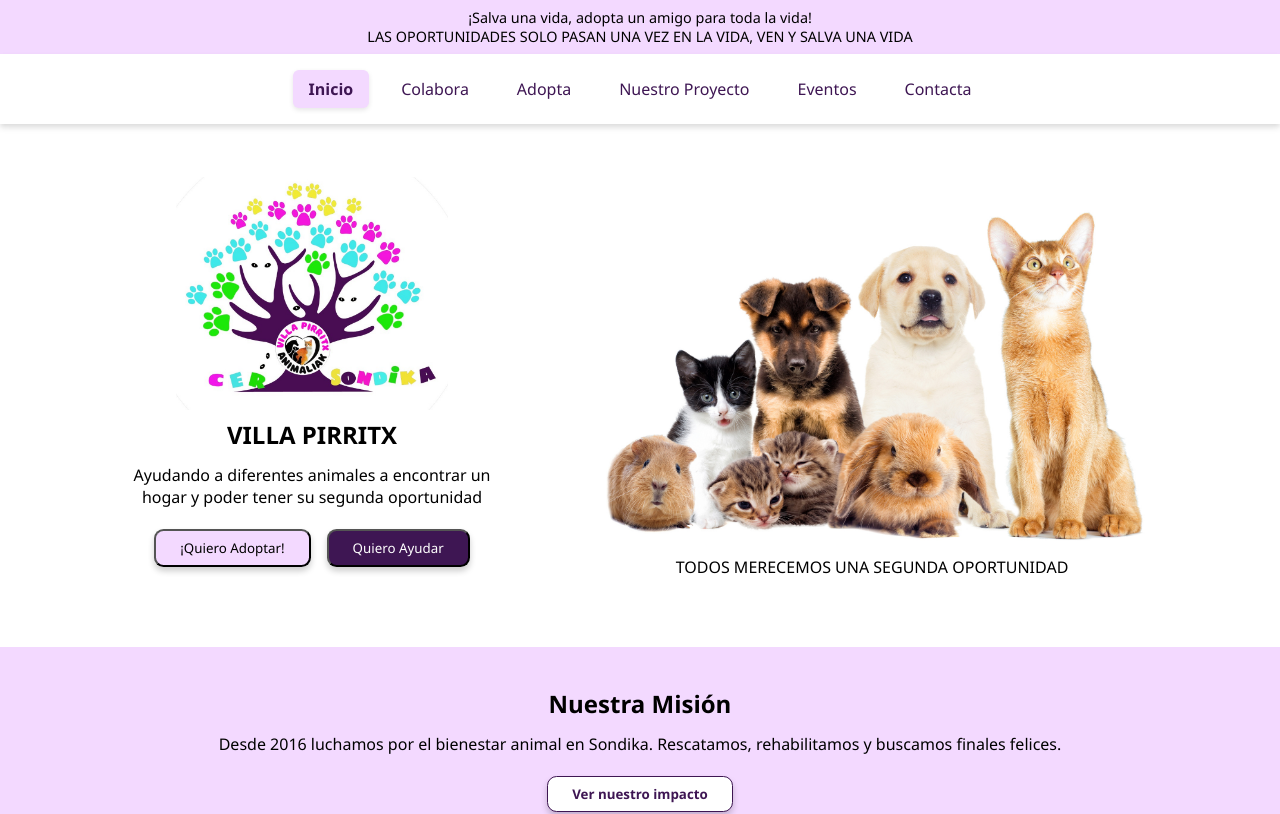
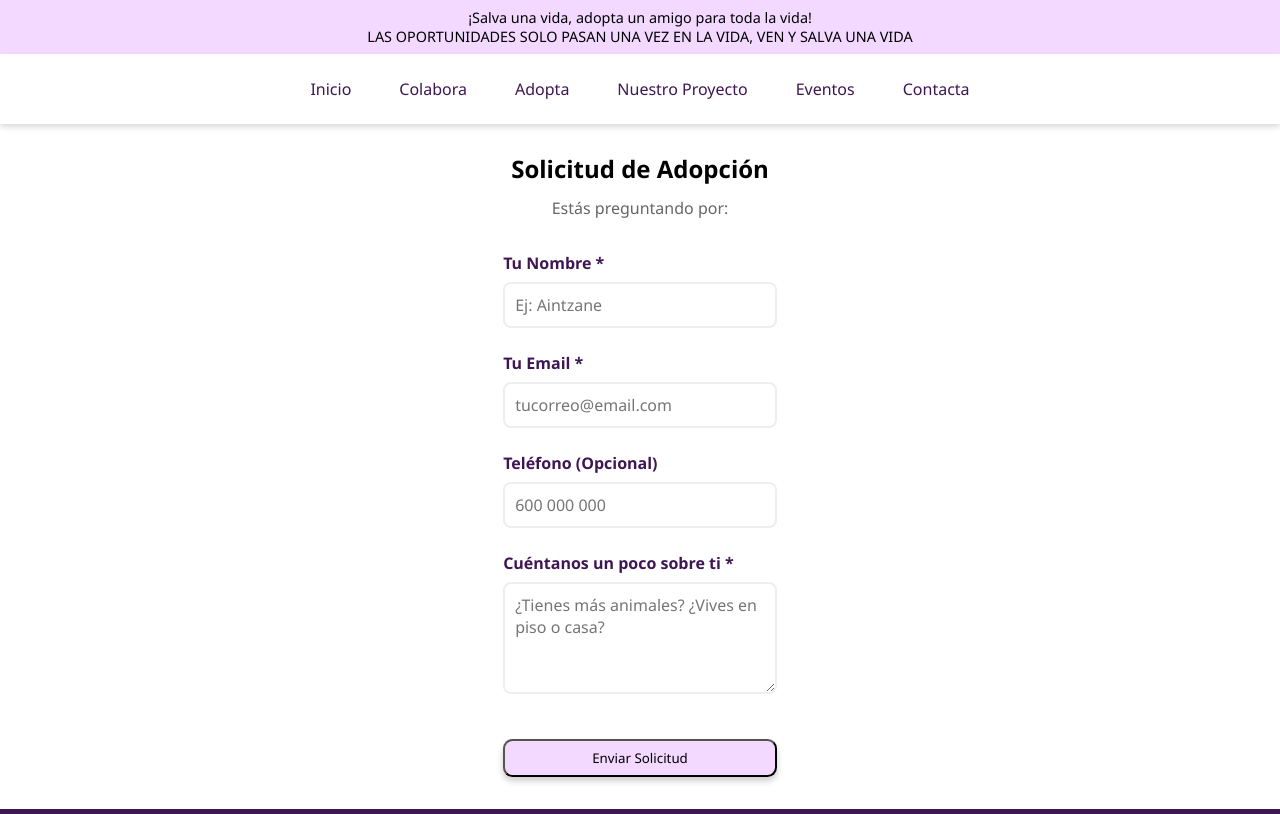
Before and after one commit to A-Goffard/refugio-villapirritx, a Vue app in the folder frontend/: page /solicitud in a window 1280 px wide. Before the commit this address led to /. Shown: the top 814 px of the page. Built offline with nearby package versions, Linux system fonts and the light colour scheme.

Commit message:
añadido formulario para solicitar adopcion

```diff
--- a/frontend/src/router/index.js
+++ b/frontend/src/router/index.js
@@ -12,7 +12,7 @@ import FormularioView from "@/views/FormularioView.vue";
 // import InteresView from "@/views/InteresView.vue";
 import SubidaView from "@/views/SubidaView.vue";
 import GestionAdopcionesView from "@/views/GestionAdopcionesView.vue";
-
+import SolicitudAdopcion from "../views/SolicitudAdopcion.vue";
 
 // NOTA: No hace falta importar Header y Footer aquí,
 // porque ya están puestos fijos en App.vue.
@@ -26,10 +26,10 @@ const router = createRouter({
   scrollBehavior(to, from, savedPosition) {
     // Si le das al botón "Atrás" del navegador, vuelve donde estabas
     if (savedPosition) {
-      return savedPosition
+      return savedPosition;
     } else {
       // Si vas a una página nueva, sube arriba del todo
-      return { top: 0 }
+      return { top: 0 };
     }
   },
 
@@ -46,7 +46,16 @@ const router = createRouter({
 
     // Rutas admin
     { path: "/subida", name: "subida", component: SubidaView },
-    { path: "/gestion-adopciones", name: "gestion", component: GestionAdopcionesView },
+    {
+      path: "/gestion-adopciones",
+      name: "gestion",
+      component: GestionAdopcionesView,
+    },
+    {
+      path: "/solicitud",
+      name: "solicitud",
+      component: SolicitudAdopcion,
+    },
 
     // Comodín
     { path: "/:pathMatch(.*)*", redirect: "/" },
--- a/frontend/src/views/AdopcionView.vue
+++ b/frontend/src/views/AdopcionView.vue
@@ -1,40 +1,48 @@
 <script setup>
-import { ref, onMounted } from 'vue'
-import axios from 'axios'
+import { ref, onMounted } from "vue";
+import axios from "axios";
 
 // Variables para guardar los datos
-const animales = ref([])
-const cargando = ref(true)
-const error = ref(null)
+const animales = ref([]);
+const cargando = ref(true);
+const error = ref(null);
 
 // Cuando la página se carga, pedimos los datos
 onMounted(async () => {
   try {
     // Petición a tu Django local
-    const response = await axios.get('/api/animales/')
+    const response = await axios.get("/api/animales/");
 
     // Filtramos solo los que están en ADOPCION o URGENTE
-    animales.value = response.data.filter(a => a.estado === 'ADOPCION' || a.estado === 'URGENTE')
+    animales.value = response.data.filter(
+      (a) => a.estado === "ADOPCION" || a.estado === "URGENTE"
+    );
   } catch (e) {
-    console.error(e)
-    error.value = "Hubo un problema cargando los peludos. Inténtalo más tarde."
+    console.error(e);
+    error.value = "Hubo un problema cargando los peludos. Inténtalo más tarde.";
   } finally {
-    cargando.value = false
+    cargando.value = false;
   }
-})
+});
 </script>
 
 <template>
   <div class="body">
     <div class="capaBlanca">
       <div class="centre encabezado">
-          <img src="/iconos/patita.png" class="patita-titulo" alt="huella">
+        <img src="/iconos/patita.png" class="patita-titulo" alt="huella" />
         <h2>Animales en Adopción</h2>
-          <p>Estos pequeños buscan una segunda oportunidad. ¿Eres tú su familia?</p>
+        <p>
+          Estos pequeños buscan una segunda oportunidad. ¿Eres tú su familia?
+        </p>
       </div>
 
       <div v-if="cargando" class="centre loading-container">
-          <img src="/iconos/patita.png" class="patita-animada" alt="Cargando...">
+        <img
+          src="/iconos/patita.png"
+          class="patita-animada"
+          alt="Cargando..."
+        />
         <p>Llamando a los animales...</p>
       </div>
 
@@ -48,12 +56,18 @@ onMounted(async () => {
 
       <div v-else class="animal-grid">
         <div v-for="animal in animales" :key="animal.id" class="animal-card">
-
           <div class="img-container">
             <img v-if="animal.foto" :src="animal.foto" :alt="animal.nombre" />
-                  <img v-else src="/logos/logo.png" alt="Sin foto" class="placeholder" />
+            <img
+              v-else
+              src="/logos/logo.png"
+              alt="Sin foto"
+              class="placeholder"
+            />
 
-                  <span v-if="animal.estado === 'URGENTE'" class="etiqueta-urgente">¡URGENTE!</span>
+            <span v-if="animal.estado === 'URGENTE'" class="etiqueta-urgente"
+              >¡URGENTE!</span
+            >
           </div>
 
           <div class="info">
@@ -67,7 +81,9 @@ onMounted(async () => {
             <p class="desc">{{ animal.descripcion }}</p>
 
             <div class="acciones">
-                    <router-link :to="{ path: '/contacta', query: { asunto: 'Interés en adoptar a ' + animal.nombre }}">
+              <router-link
+                :to="{ path: '/solicitud', query: { animal: animal.nombre } }"
+              >
                 <button class="btnRosa">Preguntar por mí</button>
               </router-link>
             </div>
@@ -84,7 +100,10 @@ onMounted(async () => {
   margin-bottom: 2rem;
   text-align: center;
 }
-.patita-titulo { width: 3rem; margin-bottom: 0.5rem; }
+.patita-titulo {
+  width: 3rem;
+  margin-bottom: 0.5rem;
+}
 
 .animal-grid {
   display: grid;
@@ -101,7 +120,7 @@ onMounted(async () => {
   background: var(--white);
   border-radius: 1rem;
   overflow: hidden;
-    box-shadow: 0 4px 10px rgba(0,0,0,0.1); /* Sombra suave */
+  box-shadow: 0 4px 10px rgba(0, 0, 0, 0.1); /* Sombra suave */
   transition: transform 0.3s ease, box-shadow 0.3s ease;
   display: flex;
   flex-direction: column;
@@ -110,7 +129,7 @@ onMounted(async () => {
 
 .animal-card:hover {
   transform: translateY(-5px);
-    box-shadow: 0 10px 20px rgba(0,0,0,0.15);
+  box-shadow: 0 10px 20px rgba(0, 0, 0, 0.15);
 }
 
 .img-container {
@@ -143,7 +162,7 @@ onMounted(async () => {
   border-radius: 20px;
   font-weight: bold;
   font-size: 0.8rem;
-    box-shadow: 0 2px 5px rgba(0,0,0,0.2);
+  box-shadow: 0 2px 5px rgba(0, 0, 0, 0.2);
 }
 
 .info {
@@ -191,15 +210,25 @@ onMounted(async () => {
 }
 
 /* Animación de carga */
-.loading-container { margin: 3rem 0; }
+.loading-container {
+  margin: 3rem 0;
+}
 .patita-animada {
   width: 60px;
   animation: bote 0.8s infinite alternate ease-in-out;
 }
 @keyframes bote {
-    from { transform: translateY(0); }
-    to { transform: translateY(-15px); }
+  from {
+    transform: translateY(0);
+  }
+  to {
+    transform: translateY(-15px);
+  }
 }
 
-.error-msg { color: #e74c3c; font-weight: bold; margin: 2rem; }
+.error-msg {
+  color: #e74c3c;
+  font-weight: bold;
+  margin: 2rem;
+}
 </style>
--- /dev/null
+++ b/frontend/src/views/SolicitudAdopcion.vue
@@ -0,0 +1,127 @@
+<script setup>
+import { ref, onMounted } from 'vue'
+import { useRoute, useRouter } from 'vue-router'
+import axios from 'axios'
+
+const route = useRoute()
+const router = useRouter()
+
+// Datos del formulario
+const formulario = ref({
+  nombre: '',
+  email: '',
+  telefono: '',
+  animal: '', // Aquí guardaremos el nombre del animal automáticamente
+  mensaje: ''
+})
+
+const enviando = ref(false)
+const mensajeExito = ref(false)
+const error = ref(null)
+
+// Al cargar, miramos si viene un animal en la URL
+onMounted(() => {
+  if (route.query.animal) {
+    formulario.value.animal = route.query.animal
+  }
+})
+
+// Función para enviar
+const enviarFormulario = async () => {
+  enviando.value = true
+  error.value = null
+
+  try {
+    // Enviamos los datos a tu Django
+    await axios.post('/api/enviar-adopcion/', formulario.value)
+    mensajeExito.value = true
+
+    // Opcional: Volver al listado después de 3 segundos
+    setTimeout(() => {
+      router.push('/adopcion')
+    }, 4000)
+
+  } catch (e) {
+    console.error(e)
+    error.value = "Hubo un error al enviar. Por favor, escríbenos directamente por email."
+  } finally {
+    enviando.value = false
+  }
+}
+</script>
+
+<template>
+  <div class="body">
+    <div class="capaBlanca centre">
+
+      <div v-if="mensajeExito" class="exito-box">
+        <img src="/iconos/patita.png" alt="Éxito" class="patita-animada">
+        <h2>¡Solicitud Recibida!</h2>
+        <p>Gracias por querer dar un hogar a <strong>{{ formulario.animal }}</strong>.</p>
+        <p>El equipo de Villa Pirritx te contactará pronto.</p>
+        <button class="btnRosa" @click="router.push('/adopcion')">Volver a los animales</button>
+      </div>
+
+      <div v-else class="form-container">
+        <h2>Solicitud de Adopción</h2>
+        <p class="subtitulo">Estás preguntando por: <span class="nombre-animal">{{ formulario.animal }}</span></p>
+
+        <form @submit.prevent="enviarFormulario">
+
+          <div class="campo">
+            <label>Tu Nombre *</label>
+            <input type="text" v-model="formulario.nombre" required placeholder="Ej: Aintzane" />
+          </div>
+
+          <div class="campo">
+            <label>Tu Email *</label>
+            <input type="email" v-model="formulario.email" required placeholder="tucorreo@email.com" />
+          </div>
+
+          <div class="campo">
+            <label>Teléfono (Opcional)</label>
+            <input type="tel" v-model="formulario.telefono" placeholder="600 000 000" />
+          </div>
+
+          <div class="campo">
+            <label>Cuéntanos un poco sobre ti *</label>
+            <textarea v-model="formulario.mensaje" required rows="4" placeholder="¿Tienes más animales? ¿Vives en piso o casa?"></textarea>
+          </div>
+
+          <div v-if="error" class="error-msg">{{ error }}</div>
+
+          <button type="submit" class="btnRosa" :disabled="enviando">
+            {{ enviando ? 'Enviando...' : 'Enviar Solicitud' }}
+          </button>
+        </form>
+      </div>
+
+    </div>
+  </div>
+</template>
+
+<style scoped>
+.form-container { max-width: 600px; margin: 0 auto; text-align: left; }
+.subtitulo { text-align: center; margin-bottom: 2rem; color: #666; }
+.nombre-animal { color: var(--darkPurple); font-weight: bold; font-size: 1.2rem; }
+
+.campo { margin-bottom: 1.5rem; }
+label { display: block; margin-bottom: 0.5rem; font-weight: bold; color: var(--darkPurple); }
+input, textarea {
+    width: 100%;
+    padding: 10px;
+    border: 2px solid #eee;
+    border-radius: 8px;
+    font-size: 1rem;
+}
+input:focus, textarea:focus { border-color: var(--lightPurple); outline: none; }
+
+.btnRosa { width: 100%; margin-top: 1rem; }
+.btnRosa:disabled { background-color: #ccc; cursor: not-allowed; }
+
+.exito-box { text-align: center; padding: 3rem; }
+.patita-animada { width: 60px; margin-bottom: 1rem; animation: bote 1s infinite; }
+.error-msg { color: red; margin-bottom: 1rem; text-align: center; }
+
+@keyframes bote { 0%, 100% { transform: translateY(0); } 50% { transform: translateY(-10px); } }
+</style>
```
Also changed, not shown: 2 other files (tests, documents, lock files or other folders). Lines whose indentation alone changed are shown as unchanged.
